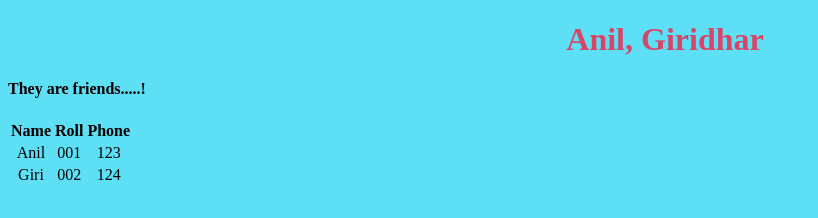
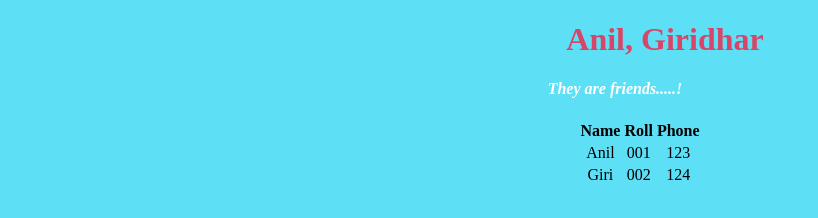
Before and after one commit to Anilkum44044/Anilkum44044.github.io, a plain HTML site: page index.html in a window 1280 px wide. Shown: the whole page, without its empty margins (0-818 px from the left). Drawn offline with Linux system fonts and the light colour scheme.

Commit message:
changed css and html

```diff
--- a/index.html
+++ b/index.html
@@ -15,7 +15,7 @@
   <h4>
     They are friends.....!
   </h4>
-  <div>
+
     <table class="center">
       <tr>
         <th>Name</th>
@@ -35,6 +35,6 @@
 
     </table>
 
-  </div>
+
   </body>
 </html>
--- a/style.css
+++ b/style.css
@@ -8,7 +8,7 @@ h1
     padding-left: 50px;
     color: rgb(217, 69, 104);
 }
-h2
+h4
 {
     text-align: center;
     padding-right: 50px;
@@ -19,4 +19,6 @@ h2
 table
 {
     text-align: center;
+    margin-left: auto;
+    margin-right: auto;
 }
```
